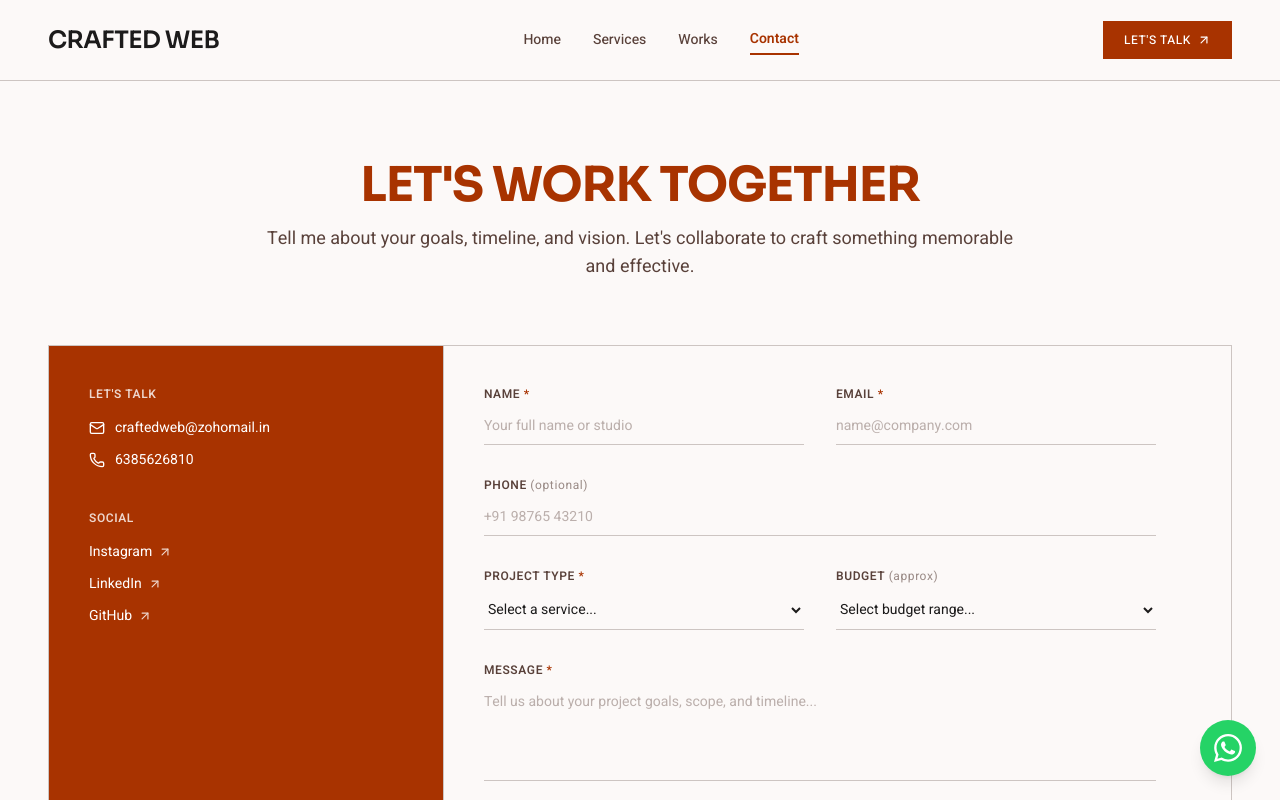
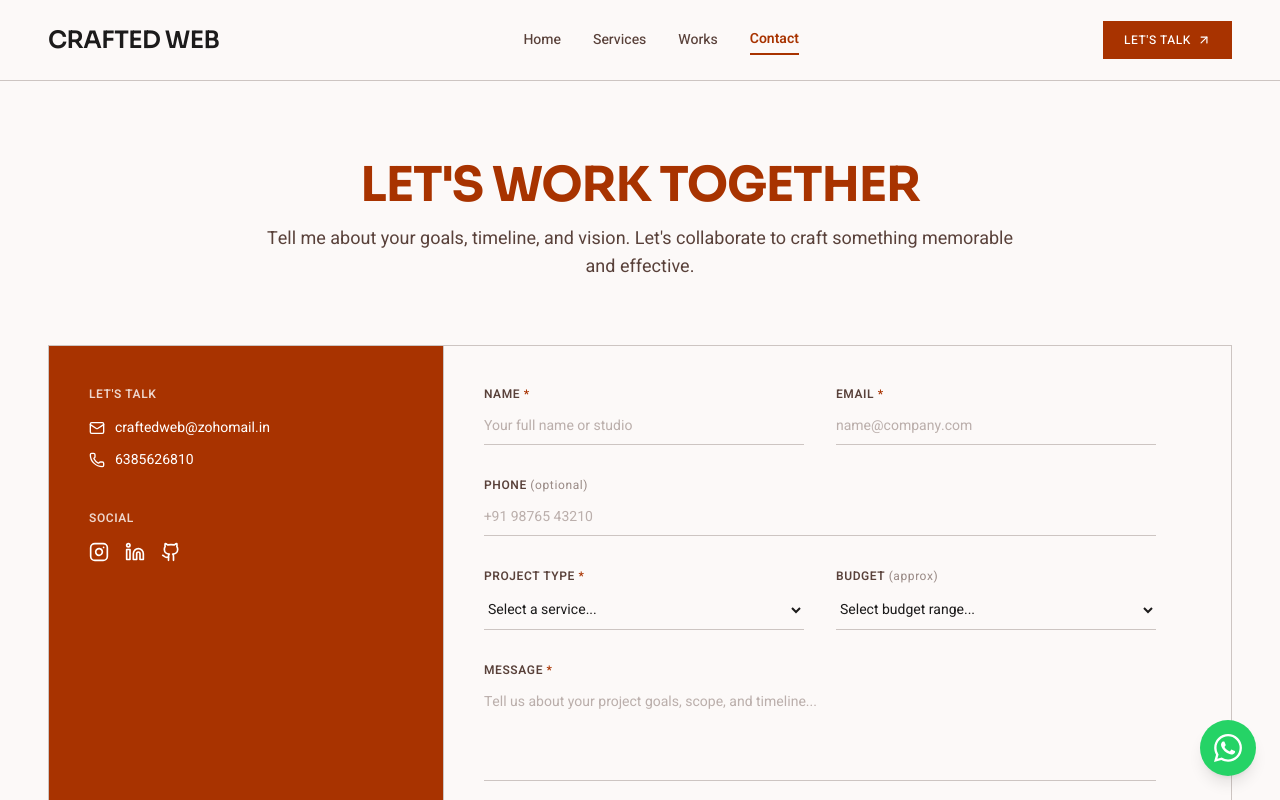
Before and after one commit to Nirmal0804/Freelancing-Portfolio, a Next.js app: page /contact in a window 1280 px wide. Shown: the top 800 px of the page. Built offline with nearby package versions, Linux system fonts and the light colour scheme.

Commit message:
style: replace text social links with white brand icons in ContactForm

```diff
--- a/components/contact/ContactForm.tsx
+++ b/components/contact/ContactForm.tsx
@@ -2,7 +2,7 @@
 
 import React, { useState, useEffect } from "react";
 import { useSearchParams } from "next/navigation";
-import { ArrowUpRight, Check, Loader2, Mail, Phone } from "@/components/ui/Icons";
+import { ArrowUpRight, Check, Loader2, Mail, Phone, Instagram, Linkedin, Github } from "@/components/ui/Icons";
 
 const PROJECT_TYPES = [
   "Web Development",
@@ -178,41 +178,35 @@ export const ContactForm: React.FC = () => {
             <h2 className="font-sans font-semibold text-xs text-white/80 mb-4 uppercase tracking-wider">
               SOCIAL
             </h2>
-            <ul className="space-y-3 font-sans text-sm text-white">
-              <li>
+            <div className="flex items-center gap-4 text-white">
               <a
                 href="https://www.instagram.com/crafted_webs/"
                 target="_blank"
                 rel="noopener noreferrer"
-                  className="text-white hover:text-white/80 transition-colors inline-flex items-center gap-1.5 group"
+                aria-label="Instagram"
+                className="text-white hover:text-white/70 hover:-translate-y-0.5 transition-all duration-200 p-1 -m-1"
               >
-                  <span>Instagram</span>
-                  <ArrowUpRight className="w-3.5 h-3.5 text-white opacity-80 group-hover:opacity-100 group-hover:translate-x-0.5 group-hover:-translate-y-0.5 transition-all" />
+                <Instagram className="w-5 h-5" />
               </a>
-              </li>
-              <li>
               <a
                 href="https://www.linkedin.com/in/nirmal-p-44645a326/"
                 target="_blank"
                 rel="noopener noreferrer"
-                  className="text-white hover:text-white/80 transition-colors inline-flex items-center gap-1.5 group"
+                aria-label="LinkedIn"
+                className="text-white hover:text-white/70 hover:-translate-y-0.5 transition-all duration-200 p-1 -m-1"
               >
-                  <span>LinkedIn</span>
-                  <ArrowUpRight className="w-3.5 h-3.5 text-white opacity-80 group-hover:opacity-100 group-hover:translate-x-0.5 group-hover:-translate-y-0.5 transition-all" />
+                <Linkedin className="w-5 h-5" />
               </a>
-              </li>
-              <li>
               <a
                 href="https://github.com/Nirmal0804"
                 target="_blank"
                 rel="noopener noreferrer"
-                  className="text-white hover:text-white/80 transition-colors inline-flex items-center gap-1.5 group"
+                aria-label="GitHub"
+                className="text-white hover:text-white/70 hover:-translate-y-0.5 transition-all duration-200 p-1 -m-1"
               >
-                  <span>GitHub</span>
-                  <ArrowUpRight className="w-3.5 h-3.5 text-white opacity-80 group-hover:opacity-100 group-hover:translate-x-0.5 group-hover:-translate-y-0.5 transition-all" />
+                <Github className="w-5 h-5" />
               </a>
-              </li>
-            </ul>
+            </div>
           </div>
         </div>
 
```
Lines whose indentation alone changed are shown as unchanged.
